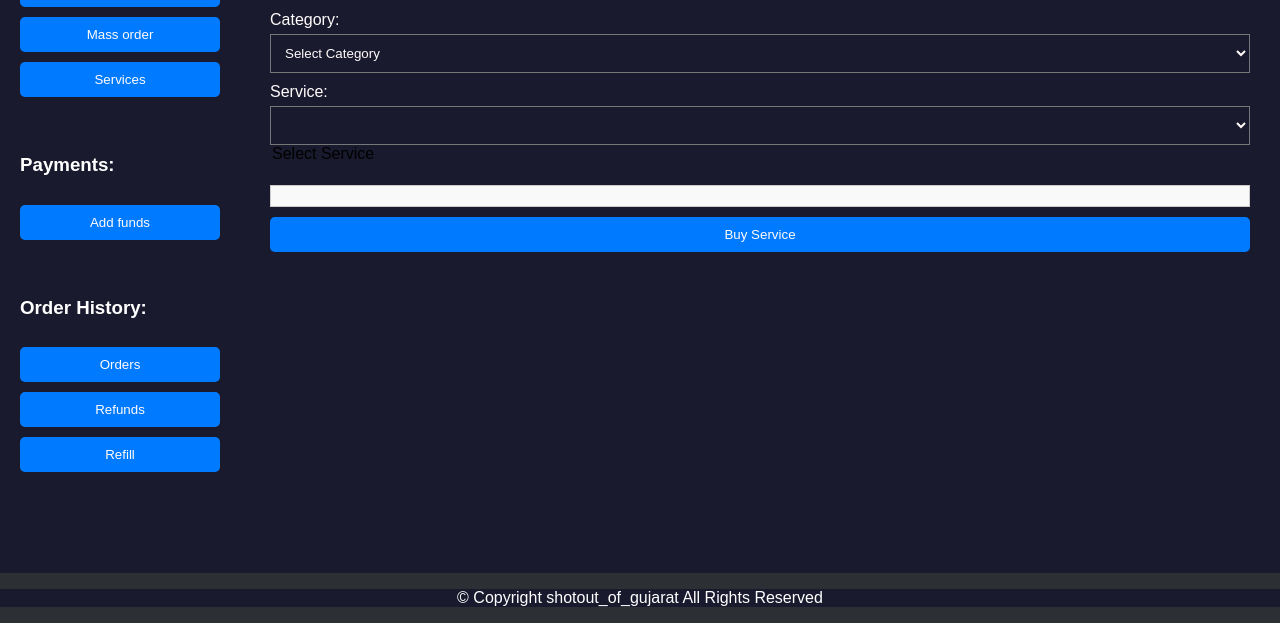
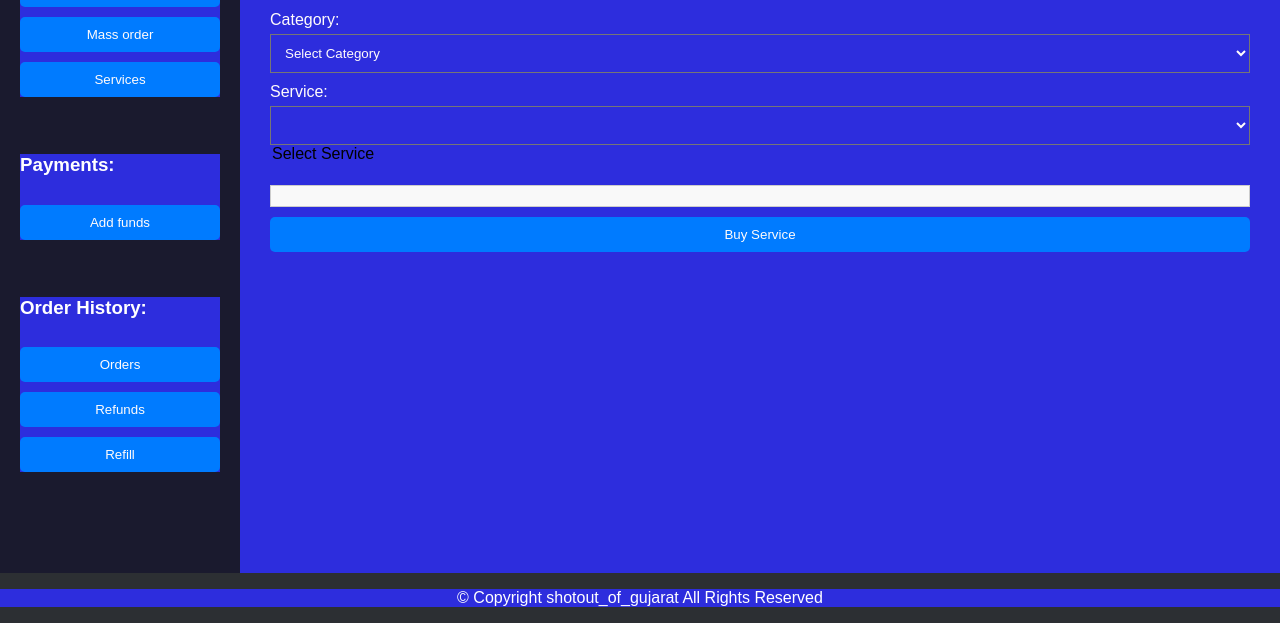
Before and after one commit to mm734/my_website, a plain HTML site: page index.html in a window 1280 px wide. Shown: the part 177-800 px from the top of the page. Drawn offline with Linux system fonts and the light colour scheme.

Commit message:
yes commit

```diff
--- a/styles.css
+++ b/styles.css
@@ -3,7 +3,7 @@ body {
     background-color: #1a1a2e;
 }
 *{
-    background-color: #1a1a2e;
+    background-color: #2d2ddd;
 }
 /* .container {
     background-color: #1a1a2e;
```
